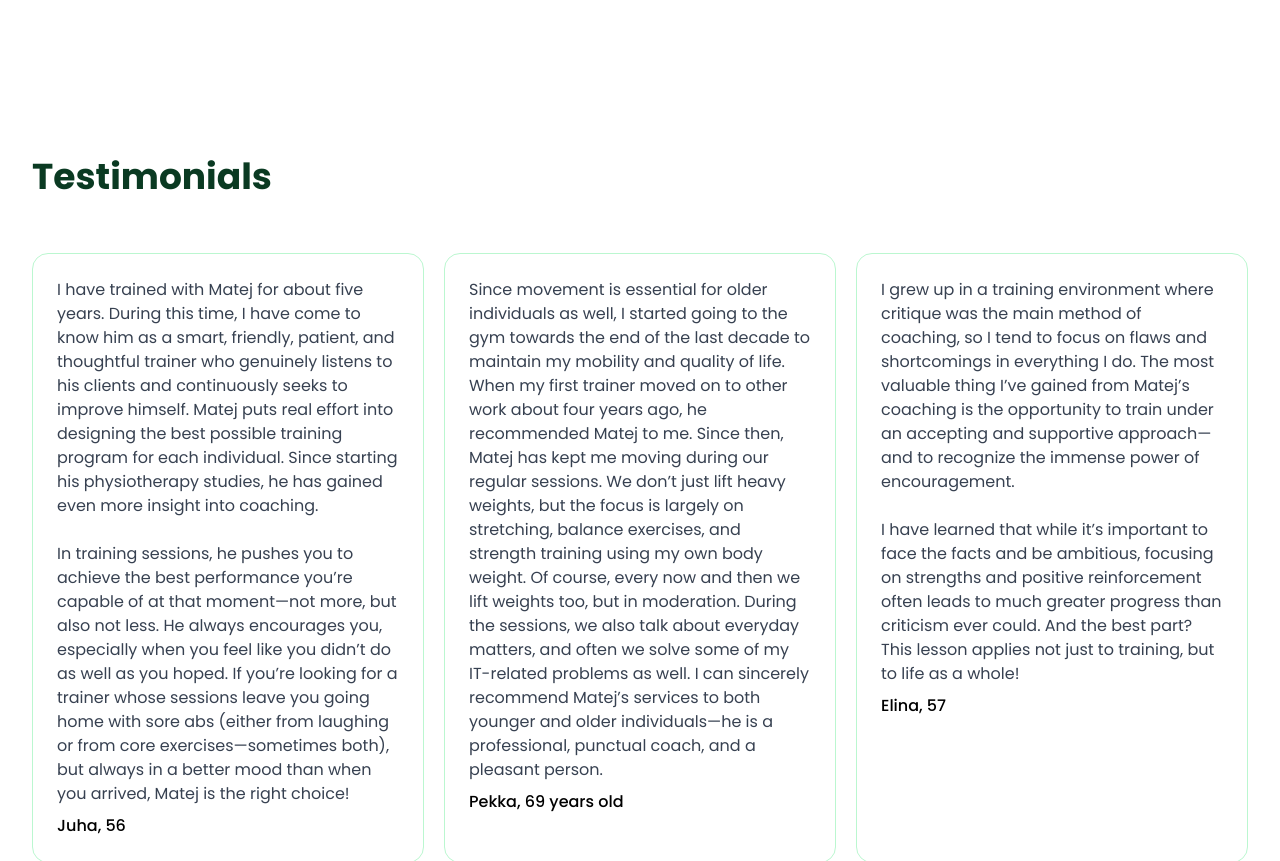
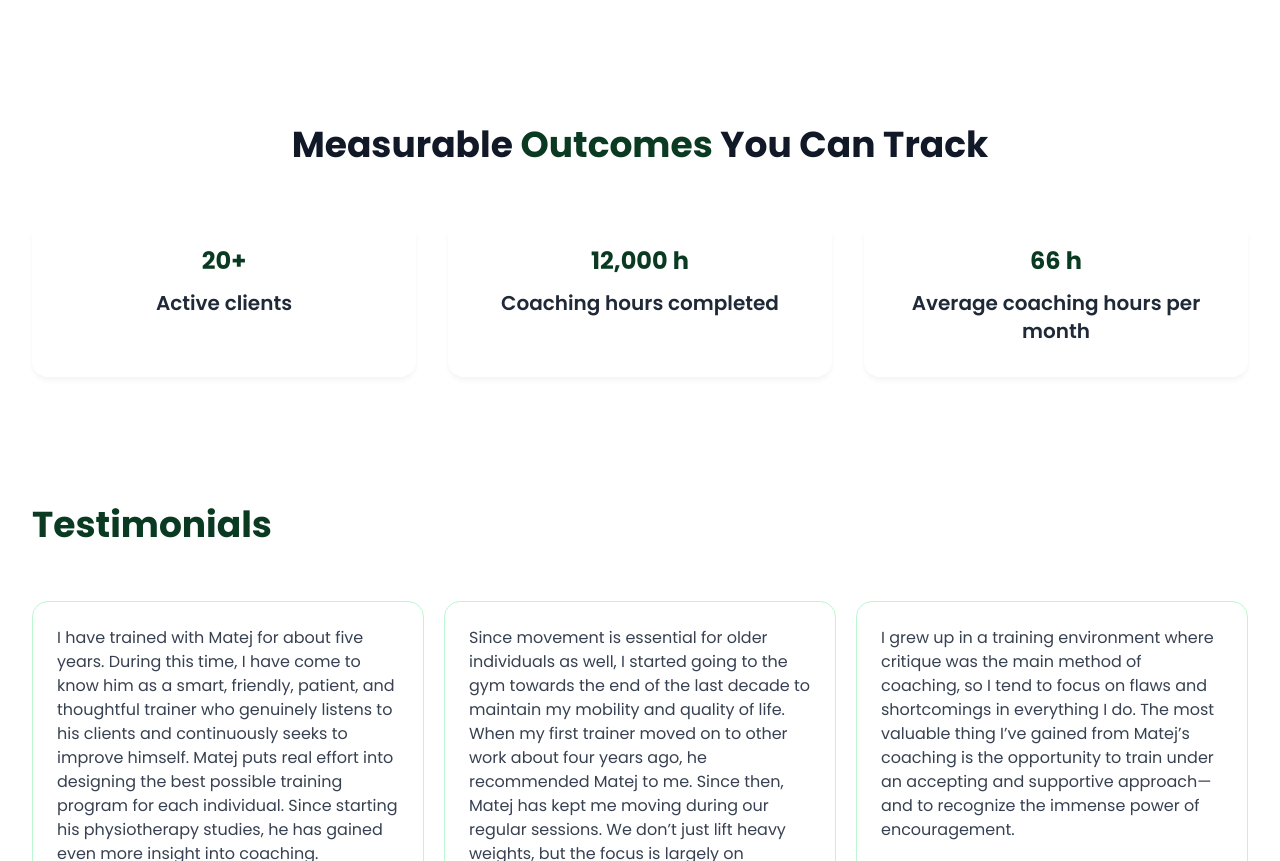
Before and after one commit to hax0-r/fiverr_gym, a website: page index.html in a window 1280 px wide. Shown: the part 2629-3490 px from the top of the page. Drawn offline with nearby package versions, Linux system fonts and the light colour scheme; a script that the page names is missing.

Commit message:
change done

```diff
--- a/index.html
+++ b/index.html
@@ -303,6 +303,57 @@
         </div>
     </section>
 
+    <!-- numbers -->
+
+    <section class=" pb-8 md:pt-16 pt-8 bg-white">
+        <div class="mx-auto max-w-7xl px-4 sm:px-6 lg:px-8">
+            <h2 class="font-manrope text-4xl text-center text-gray-900 font-bold md:mb-14 mb-8">Measurable <span
+                    class="text-[#0a3a22]">Outcomes</span> You Can Track
+            </h2>
+            <div class="flex text-center flex-col gap-5 xl:gap-8 lg:flex-row lg:justify-between">
+                <!-- Progress Improvement Card -->
+                <div
+                    class="w-full max-lg:max-w-2xl mx-auto lg:mx-0 lg:w-1/3 bg-white p-6 rounded-2xl shadow-md shadow-gray-100">
+                    <div class="flex flex-col justify-center items-center gap-3">
+                        <div class="font-manrope text-2xl font-bold text-[#0a3a22]">
+                            20+
+                        </div>
+                        <div class="flex-1">
+                            <h4 class="text-xl text-gray-800 font-semibold mb-2">Active clients</h4>
+                        </div>
+                    </div>
+                </div>
+                <div
+                    class="w-full max-lg:max-w-2xl mx-auto lg:mx-0 lg:w-1/3 bg-white p-6 rounded-2xl shadow-md shadow-gray-100">
+                    <div class="flex flex-col justify-center items-center gap-3">
+                        <div class="font-manrope text-2xl font-bold text-[#0a3a22]">
+                            12,000 h
+                        </div>
+                        <div class="flex-1">
+                            <h4 class="text-xl text-gray-800 font-semibold mb-2">Coaching hours completed</h4>
+                        </div>
+                    </div>
+                </div>
+                <div
+                    class="w-full max-lg:max-w-2xl mx-auto lg:mx-0 lg:w-1/3 bg-white p-6 rounded-2xl shadow-md shadow-gray-100">
+                    <div class="flex flex-col justify-center items-center gap-3">
+                        <div class="font-manrope text-2xl font-bold text-[#0a3a22]">
+                            66 h
+
+                        </div>
+                        <div class="flex-1">
+                            <h4 class="text-xl text-gray-800 font-semibold mb-2">Average coaching hours per month
+                            </h4>
+                        </div>
+                    </div>
+                </div>
+
+
+            </div>
+
+        </div>
+    </section>
+
     <!-- Testimonials -->
 
     <section class="md:py-24 py-8 ">
@@ -488,7 +539,7 @@
             </div> -->
 
 
-            <div class="grid grid-cols-3 gap-5">
+            <div class="grid md:grid-cols-3 gap-5">
 
                 <div class="bg-white p-6 rounded-2xl border border-green-200 ">
 
```
